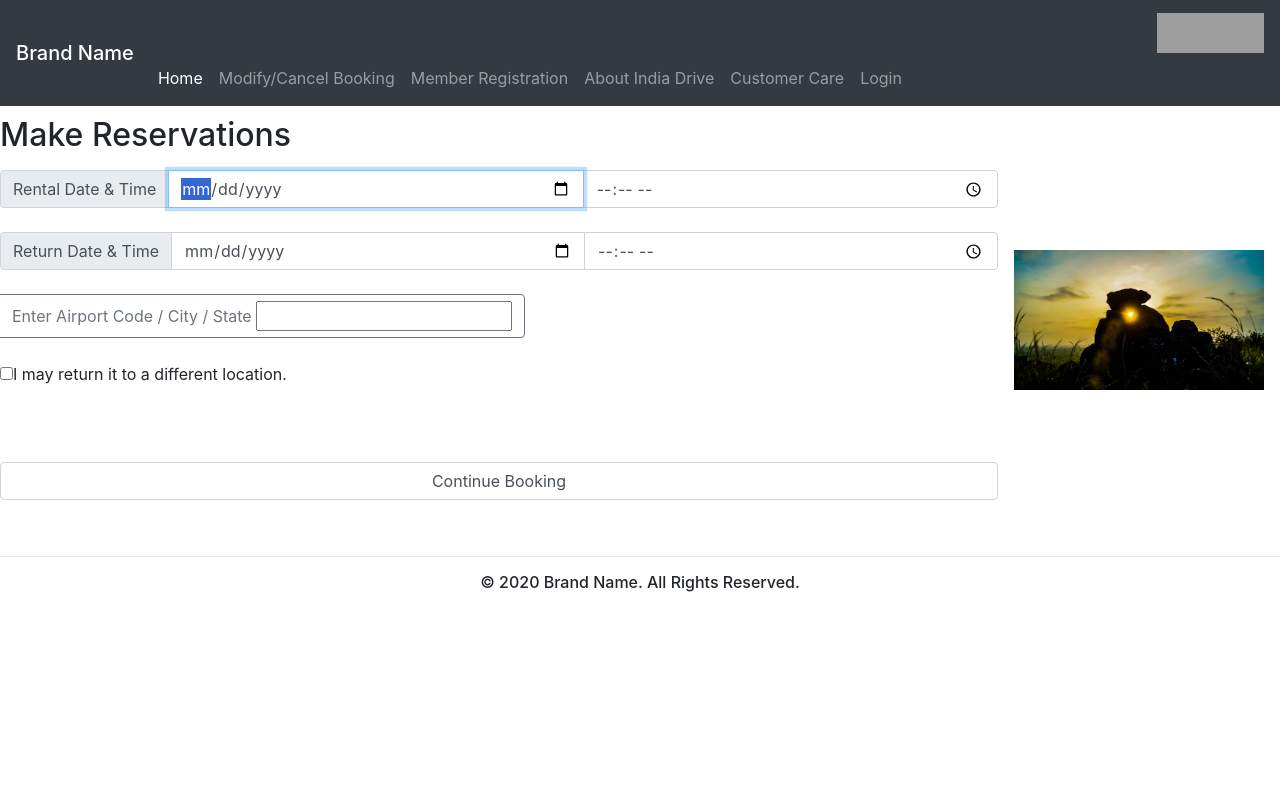
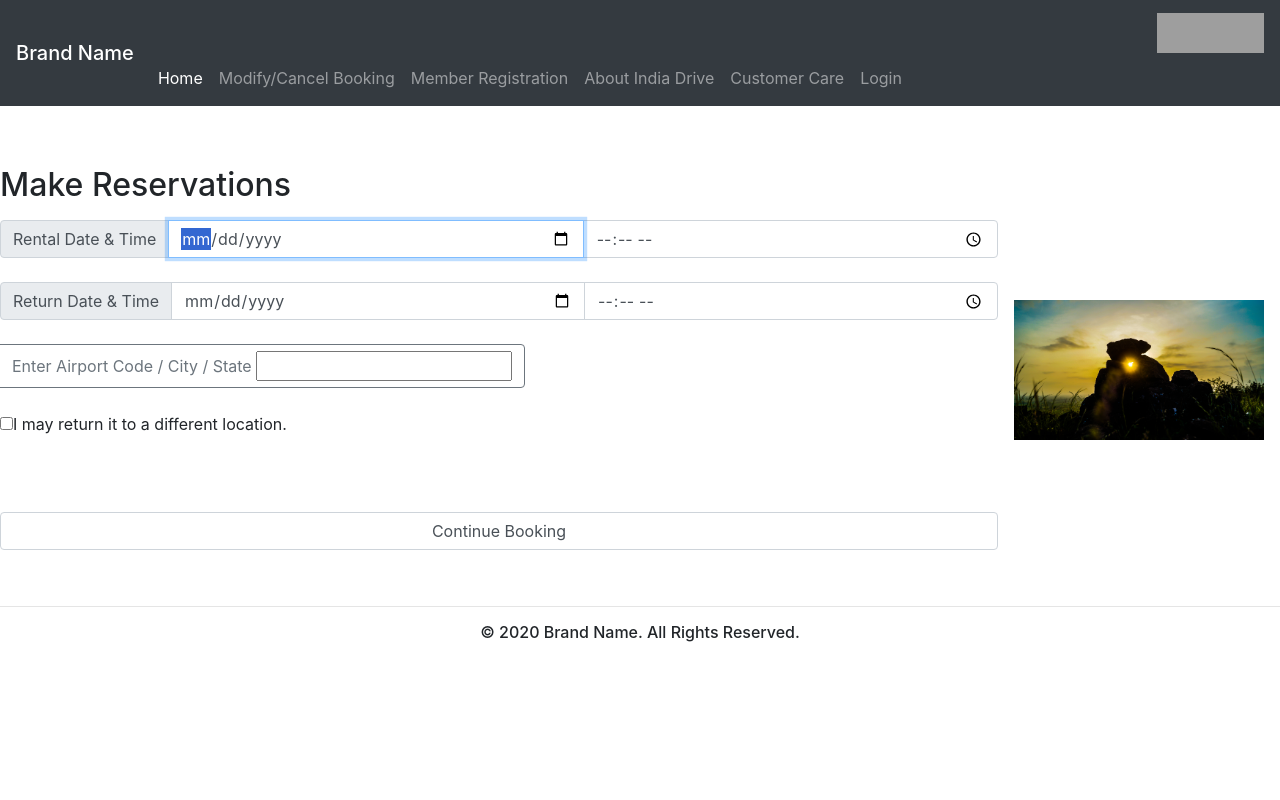
Before and after one commit to nisargshah96/FLEMAN-PROTOTYPE, a PHP site: page /php/home.php in a window 1280 px wide. Run offline with PHP 8.4, Linux system fonts and the light colour scheme; grey boxes are pictures that could not be loaded.

Commit message:
Uploaded Just to be safe

```diff
--- a/css/navpad.css
+++ b/css/navpad.css
@@ -1,4 +1,3 @@
 body {
-  padding-top: 60px;
-  padding-bottom: 20px;
+  margin-top: 150px;
 }
```
